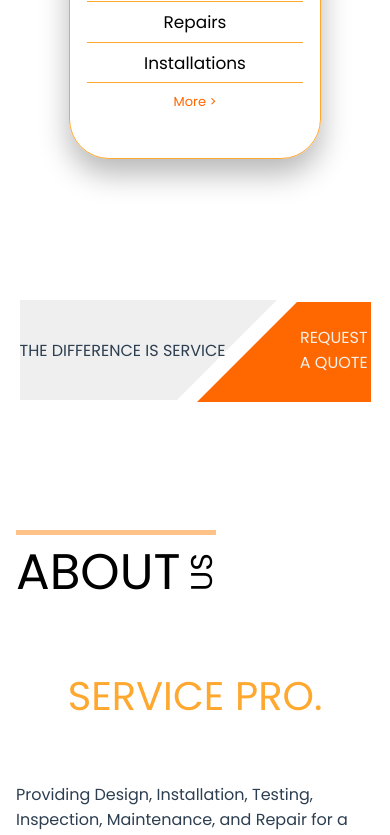
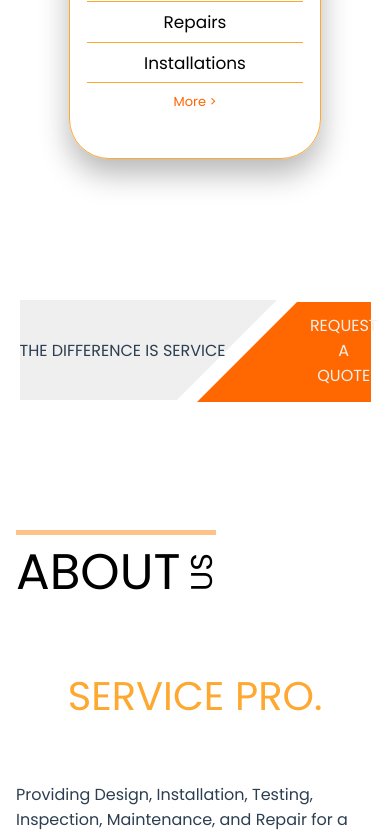
Before and after one commit to GavPierce/FirePro, a Vue app: page / in a window 390 px wide. Shown: the part 2495-3330 px from the top of the page. Built offline with nearby package versions, Linux system fonts and the light colour scheme.

Commit message:
feat: jk last fix

```diff
--- a/src/pages/Home.vue
+++ b/src/pages/Home.vue
@@ -791,5 +791,9 @@ p.opinion {
   .textoffer {
     left: 0em;
   }
+  .textoffer2 {
+    width: min-content;
+    right: -7px;
+  }
 }
 </style>
```
